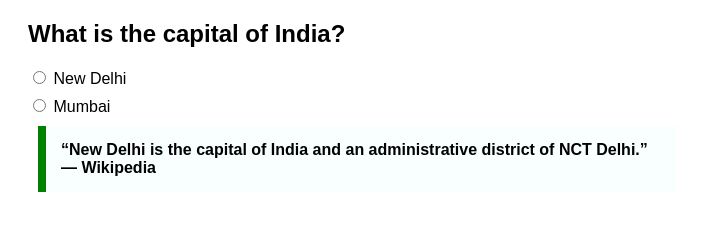
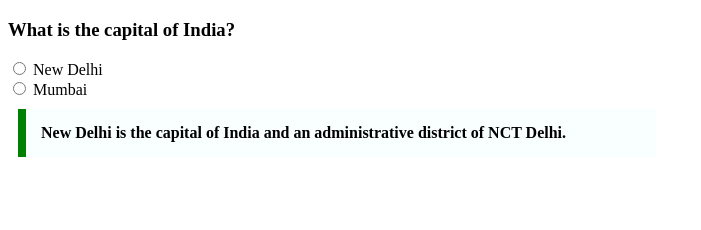
Before and after one commit to acciojob/trivia-LokeshGoswami2003, a website: page main.html in a window 1280 px wide. Shown: the whole page, without its empty margins (0-701 px from the left). Drawn offline with Linux system fonts and the light colour scheme.

Commit message:
created a submission

```diff
--- a/main.html
+++ b/main.html
@@ -7,19 +7,16 @@
 </head>
 
 <body>
-	<!-- the entire body must be written by student -->
-	 <div class="question-block">
-    <h2>What is the capital of India?</h2>
+  <h3>What is the capital of India?</h3>
 
-    <div class="options">
-      <label><input type="radio" name="capital" value="new-delhi"> New Delhi</label>
-      <label><input type="radio" name="capital" value="mumbai"> Mumbai</label>
-    </div>
+  <form>
+    <input type="radio" name="capital" value="newdelhi"> New Delhi<br>
+    <input type="radio" name="capital" value="mumbai"> Mumbai
+  </form>
 
-    <blockquote class="quote">
-      “New Delhi is the capital of India and an administrative district of NCT Delhi.” — Wikipedia
-    </blockquote>
-  </div>
+  <blockquote class="quote">
+    New Delhi is the capital of India and an administrative district of NCT Delhi.
+  </blockquote>
     <script type="text/javascript" src="./script.js">
 </script>
 
--- a/styles.css
+++ b/styles.css
@@ -1,17 +1,3 @@
-.question-block {
-  font-family: Arial, sans-serif;
-  margin: 20px;
-}
-
-.options {
-  margin-top: 15px;
-}
-
-.options label {
-  display: block;
-  margin-bottom: 8px;
-}
-
 .quote {
   max-width: 600px;
   margin: 10px;
```
